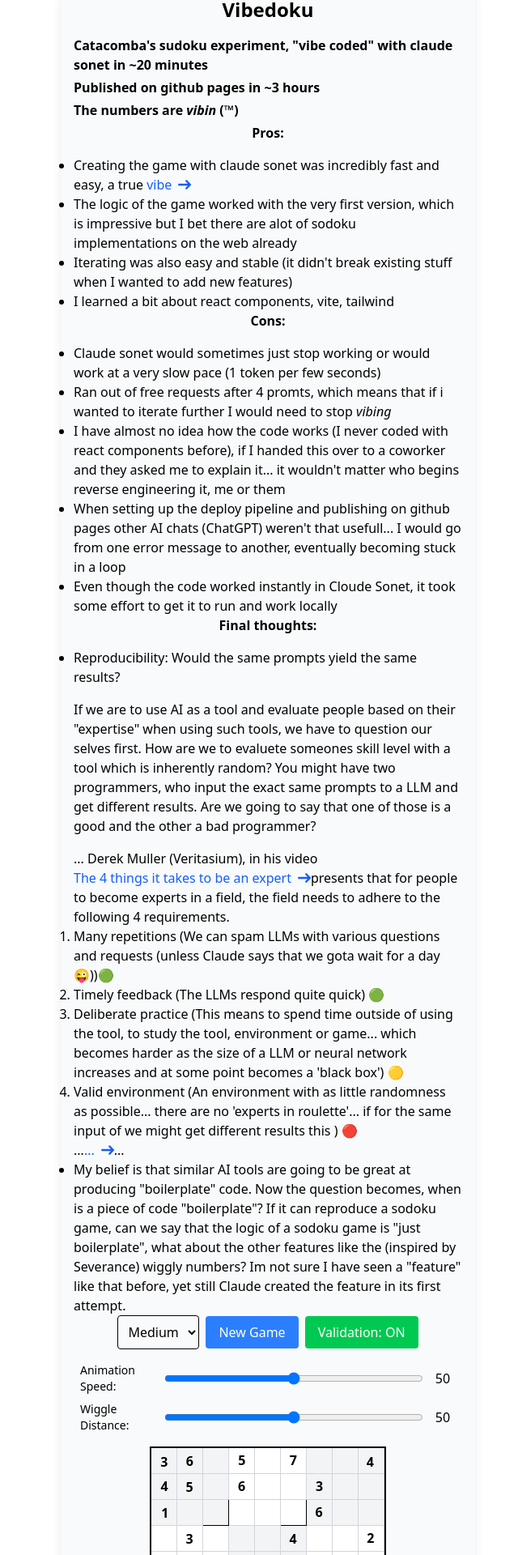
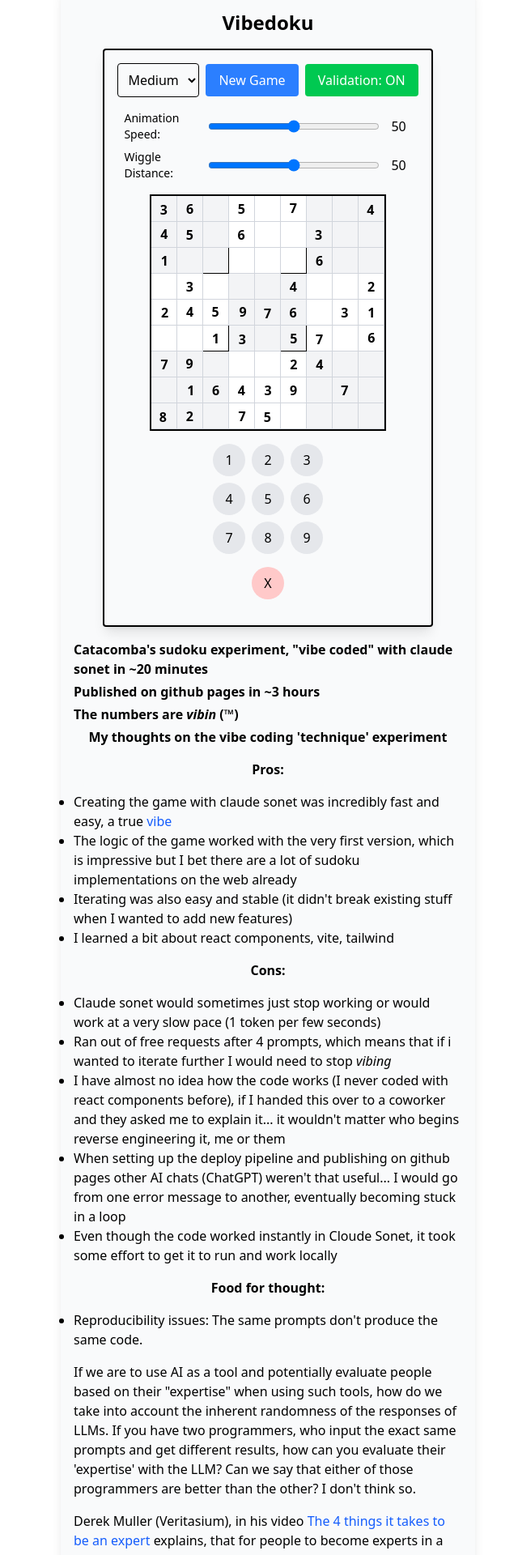
Before and after one commit to Catacomba/catacomba.github.io, a React (Vite) app: page / in a window 1280 px wide. Shown: the part 20-1940 px from the top of the page at 81% size, without its empty margins (309-949 px from the left). Built offline with nearby package versions, Linux system fonts and the light colour scheme.

Commit message:
Finish writing text

```diff
--- a/src/App.jsx
+++ b/src/App.jsx
@@ -301,72 +301,9 @@
 
   return (
     <div className="flex flex-col items-center max-w-lg mx-auto p-4 bg-gray-50 rounded-lg shadow-lg">
-      <h1 className="text-2xl font-bold mb-4">Vibedoku</h1>
+      <h1 className="text-2xl font-bold mb-4 mt-4">Vibedoku</h1>
 
-      <ul>
-        <li className="text-1xl font-bold mb-1">Catacomba's sudoku experiment, "vibe coded" with claude sonet in ~20 minutes</li>
-        <li className="text-1xl font-bold mb-1">Published on github pages in ~3 hours</li>
-        <li className="text-1xl font-bold mb-1">The numbers are <i>vibin</i> (™)</li>
-      </ul>
-
-      <h2 className="text-1xl font-bold mb-4">Pros:</h2>
-      <ul class="list-disc">
-        <li>
-          <p> Creating the game with claude sonet was incredibly fast and easy, a true <TextLink text="vibe" link="https://claude.ai/share/6dc1c34b-f99c-406f-b2e7-53435e5de382" /></p>
-        </li>
-        <li>The logic of the game worked with the very first version, which is impressive but I bet there are alot of sodoku implementations on the web already</li>
-        <li>Iterating was also easy and stable (it didn't break existing stuff when I wanted to add new features)</li>
-        <li>I learned a bit about react components, vite, tailwind</li>
-      </ul>
-
-      <h2 className="text-1xl font-bold mb-4">Cons:</h2>
-      <ul class="list-disc">
-        <li>Claude sonet would sometimes just stop working or would work at a very slow pace (1 token per few seconds)</li>
-        <li>Ran out of free requests after 4 promts, which means that if i wanted to iterate further I would need to stop <i>vibing</i></li>
-        <li>I have almost no idea how the code works (I never coded with react components before), if I handed this over to a coworker and they asked me to explain it... it wouldn't matter who begins reverse engineering it, me or them</li>
-        <li>When setting up the deploy pipeline and publishing on github pages other AI chats (ChatGPT) weren't that usefull... I would go from one error message to another, eventually becoming stuck in a loop</li>
-        <li>Even though the code worked instantly in Cloude Sonet, it took some effort to get it to run and work locally</li>
-      </ul>
-
-      <h2 className="text-1xl font-bold mb-4">Final thoughts:</h2>
-      <ul class="list-disc">
-        <li>
-          <p className="mb-4">Reproducibility: Would the same prompts yield the same results?</p>
-          <p className="mb-4">
-            If we are to use AI as a tool and evaluate people based on their "expertise" when using such tools, we have to question our selves first.
-            How are we to evaluete someones skill level with a tool which is inherently random?
-            You might have two programmers, who input the exact same prompts to a LLM and get different results.
-            Are we going to say that one of those is a good and the other a bad programmer?
-          </p>
-          ...
-          Derek Muller (Veritasium), in his video
-          <a href="https://www.youtube.com/watch?v=5eW6Eagr9XA" class="inline-flex items-center font-medium text-blue-600 dark:text-blue-500 hover:underline">
-            The 4 things it takes to be an expert
-            <svg class="w-4 h-4 ms-2 rtl:rotate-180" aria-hidden="true" xmlns="http://www.w3.org/2000/svg" fill="none" viewBox="0 0 14 10">
-              <path stroke="currentColor" stroke-linecap="round" stroke-linejoin="round" stroke-width="2" d="M1 5h12m0 0L9 1m4 4L9 9" />
-            </svg>
-          </a>
-          presents that for people to become experts in a field, the field needs to adhere to the following 4 requirements.
-
-          <ul class="list-decimal">
-            <li>Many repetitions (We can spam LLMs with various questions and requests (unless Claude says that we gota wait for a day 😜))🟢</li>
-            <li>Timely feedback (The LLMs respond quite quick) 🟢</li>
-            <li>Deliberate practice (This means to spend time outside of using the tool, to study the tool, environment or game... which becomes harder as the size of a LLM or neural network increases and at some point becomes a 'black box') 🟡</li>
-            <li>Valid environment (An environment with as little randomness as possible... there are no 'experts in roulette'... if for the same input of we might get different results this ) 🔴</li>
-          </ul>
-
-          ...
-          <a href="https://en.wikipedia.org/wiki/Hallucination_(artificial_intelligence)" class="inline-flex items-center font-medium text-blue-600 dark:text-blue-500 hover:underline">
-            ...
-            <svg class="w-4 h-4 ms-2 rtl:rotate-180" aria-hidden="true" xmlns="http://www.w3.org/2000/svg" fill="none" viewBox="0 0 14 10">
-              <path stroke="currentColor" stroke-linecap="round" stroke-linejoin="round" stroke-width="2" d="M1 5h12m0 0L9 1m4 4L9 9" />
-            </svg>
-          </a>
-          ...
-        </li>
-        <li>My belief is that similar AI tools are going to be great at producing "boilerplate" code. Now the question becomes, when is a piece of code "boilerplate"? If it can reproduce a sodoku game, can we say that the logic of a sodoku game is "just boilerplate", what about the other features like the (inspired by Severance) wiggly numbers? Im not sure I have seen a "feature" like that before, yet still Claude created the feature in its first attempt.</li>
-      </ul>
-
+      <div className="flex flex-col items-center max-w-lg mx-auto p-4 bg-gray-50 rounded-lg shadow-lg border-2 rounded-sm">
         <div className="mb-4 flex items-center flex-wrap justify-center gap-2">
           <select
             value={difficulty}
@@ -477,6 +414,63 @@
           </div>
         )}
       </div>
+
+      <ul>
+        <li className="text-base font-bold mb-1 mt-4">Catacomba's sudoku experiment, "vibe coded" with claude sonet in ~20 minutes</li>
+        <li className="text-base font-bold mb-1">Published on github pages in ~3 hours</li>
+        <li className="text-base font-bold mb-1">The numbers are <i>vibin</i> (™)</li>
+      </ul>
+
+      <h2 className="text-1xl font-bold">My thoughts on the vibe coding 'technique' experiment</h2>
+      <h2 className="text-1xl font-bold mb-4 mt-4">Pros:</h2>
+      <ul class="list-disc">
+        <li>
+          <p> Creating the game with claude sonet was incredibly fast and easy, a true <TextLink text="vibe" link="https://claude.ai/share/6dc1c34b-f99c-406f-b2e7-53435e5de382" /></p>
+        </li>
+        <li>The logic of the game worked with the very first version, which is impressive but I bet there are a lot of sudoku implementations on the web already</li>
+        <li>Iterating was also easy and stable (it didn't break existing stuff when I wanted to add new features)</li>
+        <li>I learned a bit about react components, vite, tailwind</li>
+      </ul>
+
+      <h2 className="text-1xl font-bold mb-4 mt-4">Cons:</h2>
+      <ul class="list-disc">
+        <li>Claude sonet would sometimes just stop working or would work at a very slow pace (1 token per few seconds)</li>
+        <li>Ran out of free requests after 4 prompts, which means that if i wanted to iterate further I would need to stop <i>vibing</i></li>
+        <li>I have almost no idea how the code works (I never coded with react components before), if I handed this over to a coworker and they asked me to explain it... it wouldn't matter who begins reverse engineering it, me or them</li>
+        <li>When setting up the deploy pipeline and publishing on github pages other AI chats (ChatGPT) weren't that useful... I would go from one error message to another, eventually becoming stuck in a loop</li>
+        <li>Even though the code worked instantly in Cloude Sonet, it took some effort to get it to run and work locally</li>
+      </ul>
+
+      <h2 className="text-1xl font-bold mb-4 mt-4">Food for thought:</h2>
+      <ul class="list-disc">
+        <li className='mb-4'>
+          <p className="mb-4">Reproducibility issues: The same prompts don't produce the same code.</p>
+          <p className="mb-4">
+            If we are to use AI as a tool and potentially evaluate people based on their "expertise" when using such tools, how do we take into account the inherent randomness of the responses of LLMs.
+            If you have two programmers, who input the exact same prompts and get different results, how can you evaluate their 'expertise' with the LLM?
+            Can we say that either of those programmers are better than the other? I don't think so.
+          </p>
+
+          Derek Muller (Veritasium), in his video <TextLink text="The 4 things it takes to be an expert" link={"https://www.youtube.com/watch?v=5eW6Eagr9XA"} /> explains, that for people to become experts in a field, the field needs to adhere to the following 4 requirements.
+
+          <dl>
+            <dt className='font-bold'>Many repetitions 🟢</dt>
+            <dd className='pl-4'>We can, more or less, spam LLMs with various questions and requests (unless Claude says that we must wait for a day 😜)</dd>
+
+            <dt className='font-bold'>Timely feedback 🟢</dt>
+            <dd className='pl-4'>LLMs do respond quite quickly, we don't need to wait days or years to get a response 🟢</dd>
+
+            <dt className='font-bold'>Deliberate practice 🟡</dt>
+            <dd className='pl-4'>This means to be able to spend time outside of using the tool, to study the tool, environment or game... which becomes harder as the size of a LLM or neural network increases and at some point becomes a 'black box'</dd>
+
+            <dt className='font-bold'>Valid environment 🔴</dt>
+            <dd className='pl-4'>A stable environment with as little randomness as possible... As Derek says: 'there are no experts in roulette'... LLM responses are inherently <TextLink text="random" link="https://en.wikipedia.org/wiki/Hallucination_(artificial_intelligence)" /> which means that we cant really say that one can become an 'expert' in this 'field' of LLM usage.</dd>
+          </dl>
+        </li>
+        <li className='mb-4'>I assume that similar AI tools are going to be great at quickly producing "boilerplate" code, because boilerplate is usually generated by by some program or algorithm and so It's inherently a pattern. Now the question becomes, when is a piece of code "boilerplate"? If it can reproduce a sudoku game, can we say that the logic of a sudoku game is "just boilerplate", what about the other features like the (inspired by Severance) wiggly numbers? I'm not sure I'd call a feature like that 'boilerplate', or perhaps im just not as creative as I thought I was 😅.</li>
+        <li className='mb-4'>Having a LLM serve as "pattern detector" and notifying us when we are actually writing patterned code and continuing writing it for us is great. But I think that we as programmers sooner or later develop a sense of what code is patterned or can be patterned and our instincts usually lead us to <TextLink text="Don't repeat our selves" link="https://en.wikipedia.org/wiki/Don%27t_repeat_yourself"/> or create abstractions. And if it doesn't, there are probably concrete reasons preventing us from doing so.</li>
+      </ul>
+    </div>
   );
 };
 
--- a/src/textLink.jsx
+++ b/src/textLink.jsx
@@ -2,11 +2,8 @@
 
 const TextLink = ({ text, link }) => {
     return (
-        <a href={link} class="inline-flex items-center font-medium text-blue-600 dark:text-blue-500 hover:underline">
+        <a href={link} class="text-blue-600 dark:text-blue-500 hover:underline">
             {text}
-            <svg class="w-4 h-4 ms-2 rtl:rotate-180" aria-hidden="true" xmlns="http://www.w3.org/2000/svg" fill="none" viewBox="0 0 14 10">
-                <path stroke="currentColor" stroke-linecap="round" stroke-linejoin="round" stroke-width="2" d="M1 5h12m0 0L9 1m4 4L9 9" />
-            </svg>
         </a>
     );
 }
```
Lines whose indentation alone changed are shown as unchanged.
